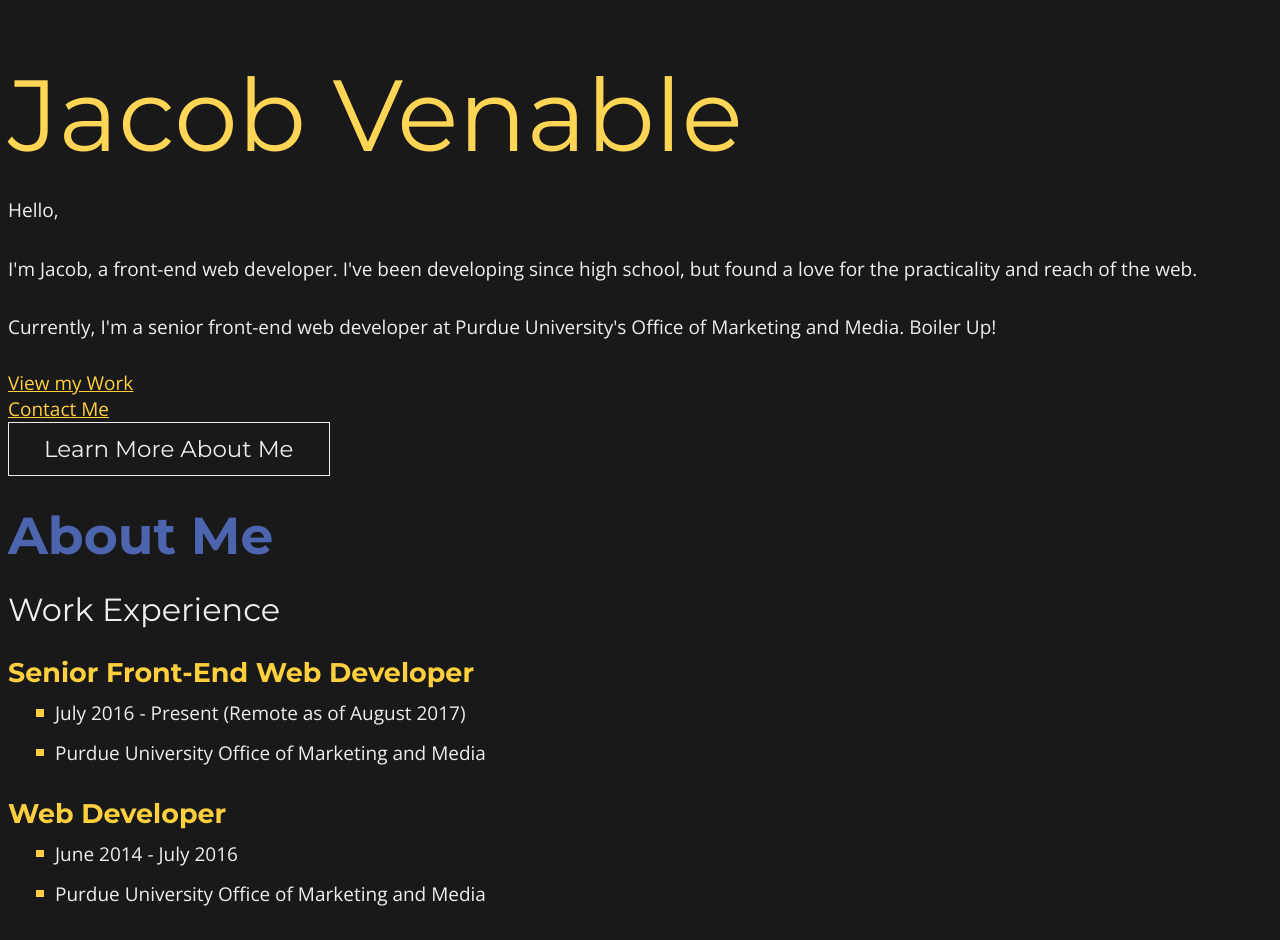
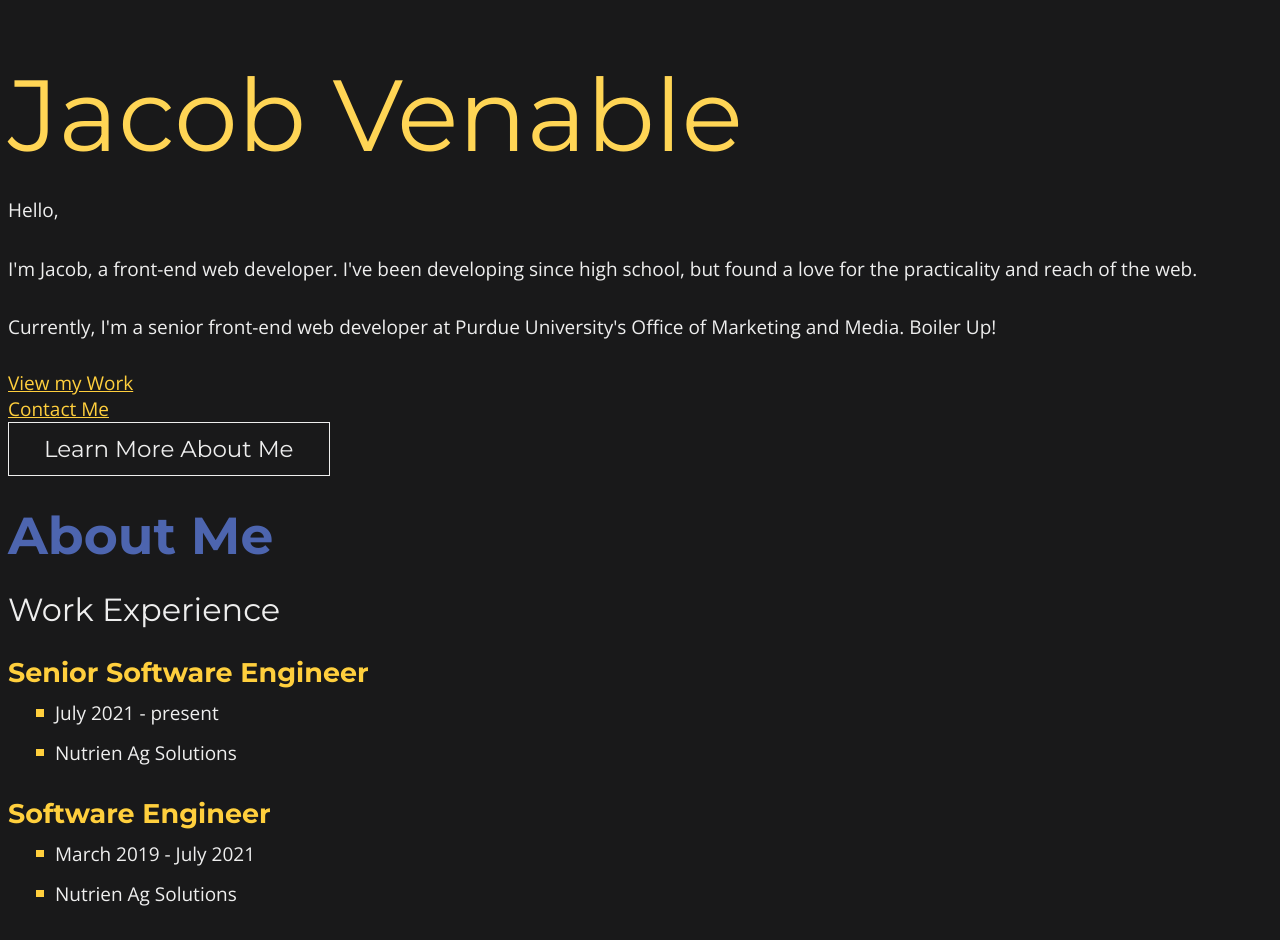
Before and after one commit to jacobvenable/portfolio-nextjs, a Next.js app: page / in a window 1280 px wide. Shown: the top 940 px of the page. Built offline with nearby package versions, Linux system fonts and the light colour scheme.

Commit message:
feat: update work experience on home page

```diff
--- a/pages/index.tsx
+++ b/pages/index.tsx
@@ -53,9 +53,19 @@ const IndexPage = () => (
             {/* <FontAwesomeIcon icon={faBriefcase} className="heading__icon" />{" "} */}
             Work Experience
           </h3>
+          <h4 className="heading--6">Senior Software Engineer</h4>
+          <ul>
+            <li>July 2021 - present</li>
+            <li>Nutrien Ag Solutions</li>
+          </ul>
+          <h4 className="heading--6">Software Engineer</h4>
+          <ul>
+            <li>March 2019 - July 2021</li>
+            <li>Nutrien Ag Solutions</li>
+          </ul>
           <h4 className="heading--6">Senior Front-End Web Developer</h4>
           <ul>
-            <li>July 2016 - Present (Remote as of August 2017)</li>
+            <li>July 2016 - March 2019</li>
             <li>Purdue University Office of Marketing and Media</li>
           </ul>
           <h4 className="heading--6">Web Developer</h4>
```
